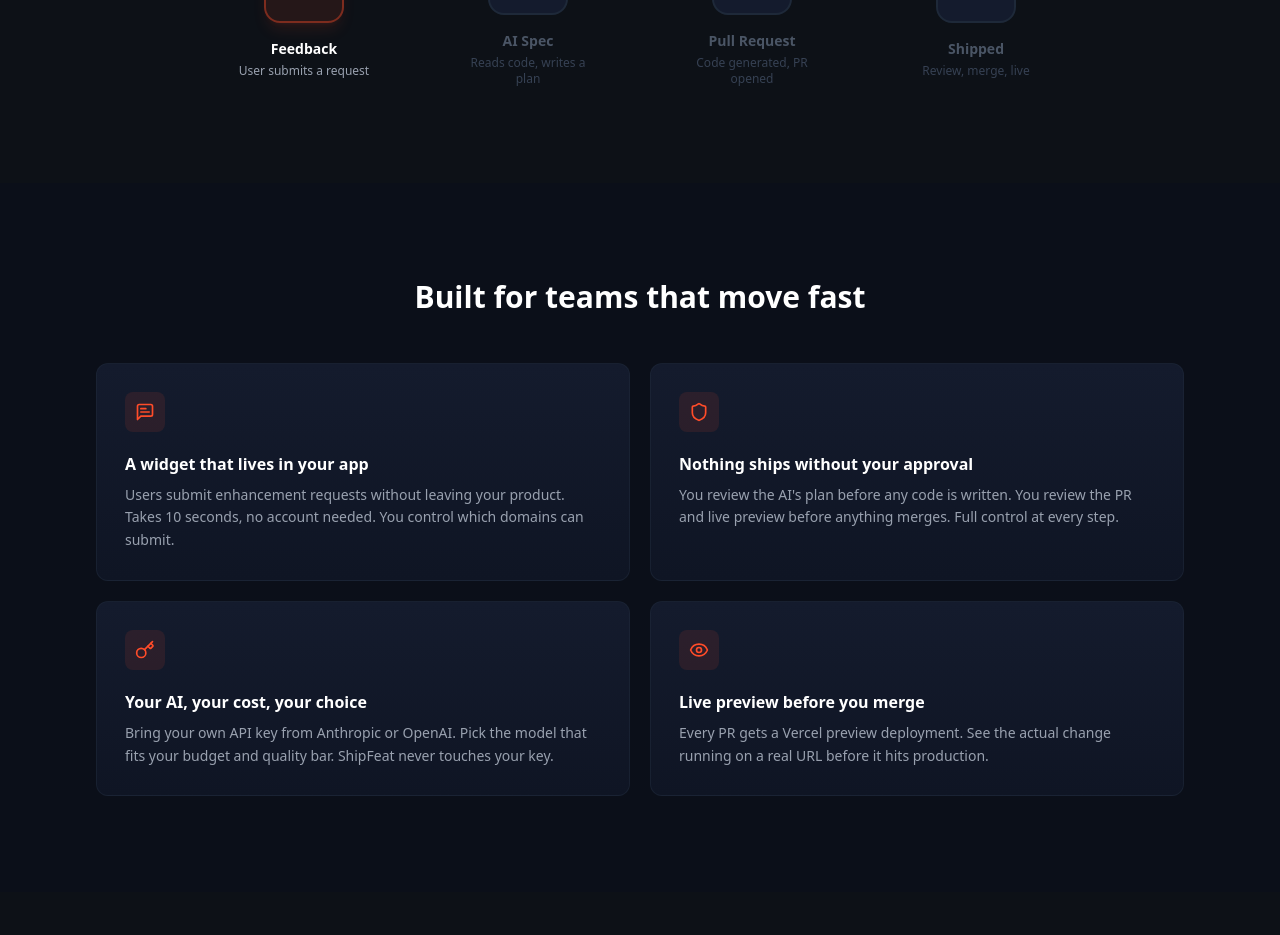
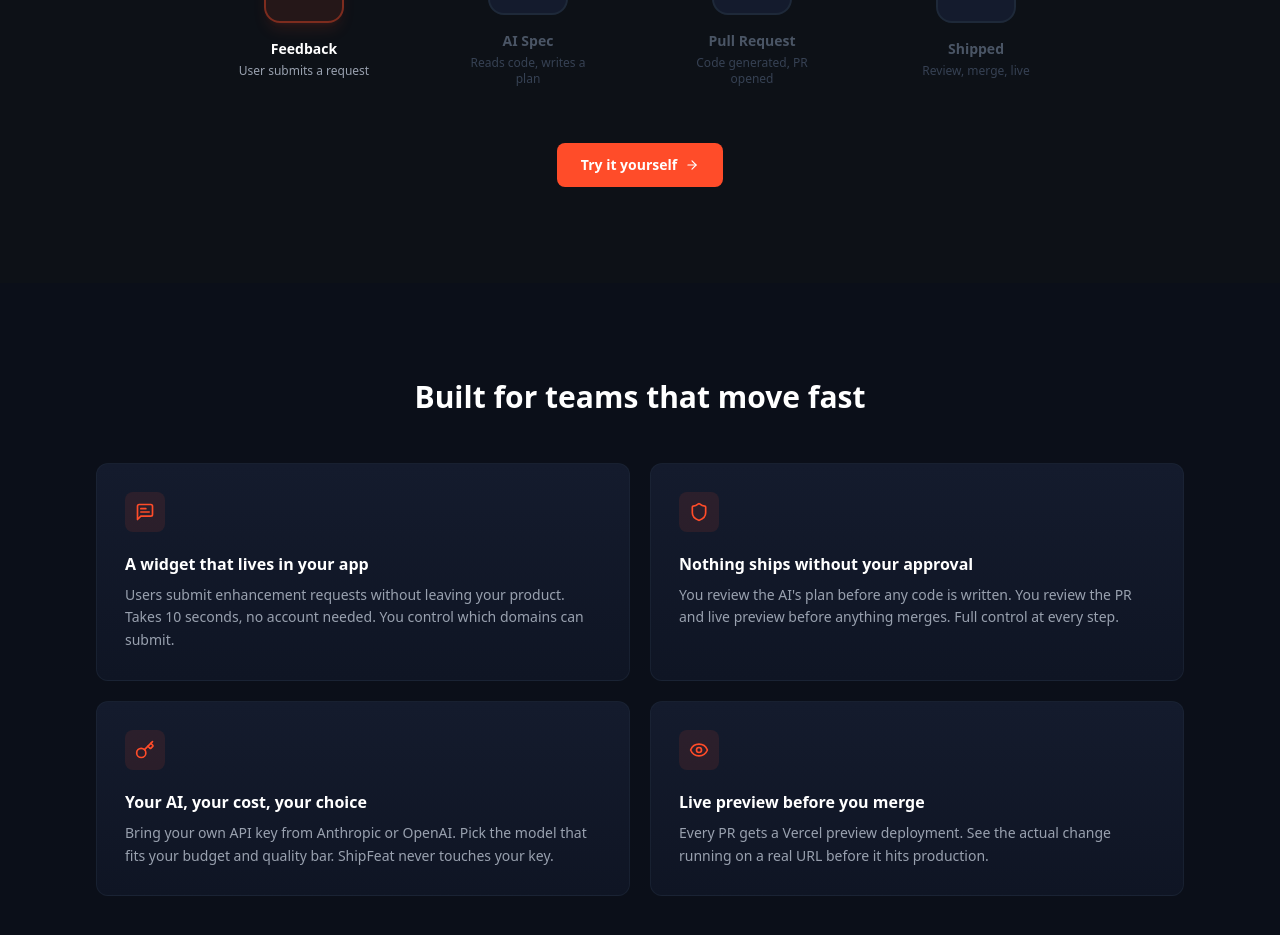
Before and after one commit to tearless-ai/shipfeat-www, a Next.js app: page / in a window 1280 px wide. Shown: the part 916-1851 px from the top of the page. Built offline with nearby package versions, Linux system fonts and the light colour scheme.

Commit message:
add CTA below flow diagram

```diff
--- a/app/page.tsx
+++ b/app/page.tsx
@@ -115,6 +115,16 @@ export default function Home() {
               </p>
             </div>
             <FlowDiagram />
+
+            <div className="text-center mt-14">
+              <a
+                href={`${APP_URL}/sign-up`}
+                className="inline-flex items-center gap-2 px-6 py-3 bg-[#FF4C29] hover:bg-[#E5421F] text-white text-sm font-semibold rounded-lg transition-colors"
+              >
+                Try it yourself
+                <ArrowRight size={14} />
+              </a>
+            </div>
           </div>
         </section>
 
```
